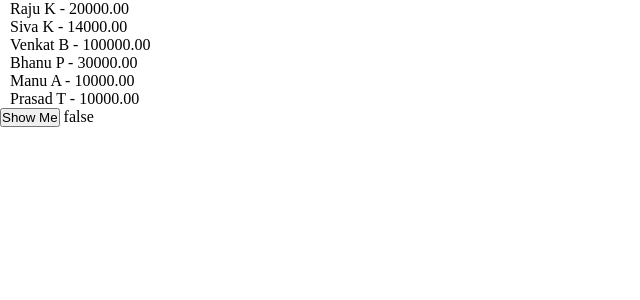
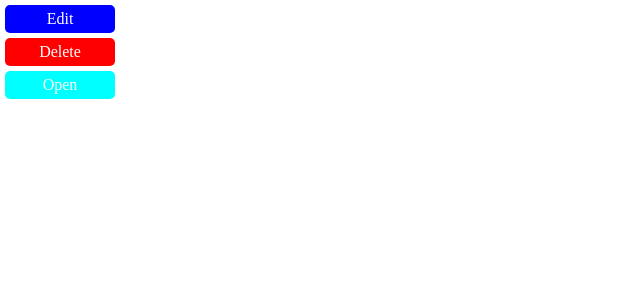
Before and after one commit to mynameiseswar/shopping-cart-1, an Angular app: page / in a window 1280 px wide. Shown: the top 300 px of the page, without its empty margins (0-640 px from the left). Built offline with nearby package versions, Linux system fonts and the light colour scheme.

Commit message:
@Input() and @Output()

```diff
--- a/src/app/app.component.html
+++ b/src/app/app.component.html
@@ -1,68 +1,22 @@
-<!-- <button class="app-button" (click)="showBoxType('red')"> Red</button>
-<button class="app-button" (click)="showBoxType('green')"> Green</button>
-<button class="app-button" (click)="showBoxType('blue')"> Blue</button>
-<button class="app-button" (click)="showBoxType('default')"> Default </button>
-
-
-@switch (showBox) {
-    @case ('red') {
-        <section class="box red"></section>
-    }
-    @case ('green'){
-        <section class="box green"></section>
-    }
-    @case ('blue'){
-        <section class="box blue"></section>
-    }
-    @default {
-        <section class="box default"></section>
-    }
-} -->
-
-<!-- @for(item of student; track item; let i = $index){
-    <p> {{i}} {{item}}</p>
-}@empty {
-    <p>  No recoard found.</p>
-} -->
-
-<!-- @for(eachHotel of hotelList; track eachHotel){
-     @if(eachHotel.isOpen){
-<section>
-    <img src="../assets/app-images/logo-mg.png" height="100px" alt="hotel-image"/>
-  <p> Id:{{ eachHotel.id }}</p>
-  <p> Name: {{ eachHotel.hotelName }}</p>
-  <p class="h-address"> Address: {{ eachHotel.address | lowercase  }}</p>
-  <p>------------------------------</p>
-</section>
-} }@empty {
-<p>No Hotels Are found.</p>
-} -->
-
-
-<!-- Angular Pipes-->
-
-<!-- Currency Pipe-->
-
-
-<!-- <p>Total Amount Is: {{totalAmount | currency: 'USD' : 'symbol' : '4.2-4' }}</p>
-<p>Total Amount Is: {{totalAmount | percent: '2.2-4'}}</p>
 
 
 
-<p style="margin-left: 100px;"> {{todayDate | date}}</p>
-<p style="margin-left: 100px;"> {{todayDate | date: 'medium'}}</p>
-<p style="margin-left: 100px;"> {{todayDate | date: 'shortTime'}}</p>
-<p style="margin-left: 100px;"> {{todayDate | date:'MM dd yyyy  hh:mm:s a'}}</p> -->
+
+<app-my-button [type]="'edit'" [title]="'Edit'" [className]="'app-blue'" (buttonClicked)="appButtonClicked($event)"></app-my-button>
+<app-my-button [type]="'delete'" [title]="'Delete'" [className]="'app-red'" (buttonClicked)="appButtonClicked($event)"></app-my-button>
+<app-my-button [type]="'open'" [title]="'Open'" [className]="'app-cyan'" (buttonClicked)="appButtonClicked($event)"></app-my-button>
 
 
 
-@for(emp of employeList; track emp){
-    <!-- <p style="margin-left: 10px;">{{emp.firstName}} {{emp.lastName}}</p> -->
-    <p style="margin-left: 10px;">{{emp | fullName}} - {{emp.salary | salary: '2'   }}</p>
-}@empty {
-    <p> No Recoards.</p>
-}
 
-<button (click)="showMeBox()"> Show Me </button>
+<!-- <button class="app-button">
+    Click Me
+</button>
 
-{{boxStatus}}
+<button class="app-button">
+    Click Me
+</button>
+
+<button class="app-button">
+    Click Me
+</button> -->
--- a/src/app/app.component.scss
+++ b/src/app/app.component.scss
@@ -25,14 +25,3 @@
 .default{
     background-color: #000000;
 }
-
-
-.app-button{
-    padding: 5px;
-    background-color: red;
-    color: white;
-    border: none;
-    cursor: pointer;
-    margin: 5px;
-    border-radius: 5px;
-}
--- a/src/app/app.component.ts
+++ b/src/app/app.component.ts
@@ -3,6 +3,7 @@ import { Component } from '@angular/core';
 import { RouterOutlet } from '@angular/router';
 import { FullNamePipe } from './utils/pipe/full-name.pipe';
 import { SalaryPipe } from './utils/pipe/salary.pipe';
+import { MyButtonComponent } from './core-components/my-button/my-button.component';
 
 export interface IStudent{
   name: string,
@@ -16,7 +17,7 @@ export interface IStudent{
 @Component({
   selector: 'app-root',
   standalone: true,
-  imports: [RouterOutlet, CommonModule, FullNamePipe, SalaryPipe],
+  imports: [RouterOutlet, CommonModule, FullNamePipe, SalaryPipe, MyButtonComponent],
   templateUrl: './app.component.html',
   styleUrl: './app.component.scss'
 })
@@ -77,4 +78,10 @@ export class AppComponent {
     this.boxStatus = !this.boxStatus;
   }
 
+
+  appButtonClicked(e: string){
+    //console.log("App Button Got Clicked.................");
+
+    console.log(e)
+  }
 }
--- /dev/null
+++ b/src/app/core-components/my-button/my-button.component.html
@@ -0,0 +1 @@
+<section class="app-button" (click)="buttonClick()" [ngClass]="className"> {{buttonTitle}} </section>
--- /dev/null
+++ b/src/app/core-components/my-button/my-button.component.scss
@@ -0,0 +1,29 @@
+.app-button{
+    padding: 5px;
+    background-color: green;
+    color: white;
+    cursor: pointer;
+    margin: 5px;
+    border-radius: 5px;
+    width: 100px;
+    text-align: center;
+}
+
+.app-button:hover{
+    background-color: rgb(43, 172, 43);
+}
+
+.app-blue{
+    background-color: blue;
+}
+.app-red{
+    background-color: red;
+}
+
+.app-cyan{
+    background-color: cyan;
+}
+
+.app-cyan:hover{
+    background-color: rgb(5, 100, 100);
+}
--- /dev/null
+++ b/src/app/core-components/my-button/my-button.component.ts
@@ -0,0 +1,28 @@
+import { CommonModule } from '@angular/common';
+import { Component, EventEmitter, Input, Output } from '@angular/core';
+
+@Component({
+  selector: 'app-my-button',
+  standalone: true,
+  imports: [CommonModule],
+  templateUrl: './my-button.component.html',
+  styleUrl: './my-button.component.scss'
+})
+export class MyButtonComponent {
+
+  // buttonTitle = 'ABC';
+
+
+  @Input('title') buttonTitle: string = 'Click Me';
+
+  @Input('className') className: string ='';
+  @Input() type!: string;
+
+  @Output() buttonClicked = new EventEmitter<string>();
+
+  buttonClick(){
+    // console.log("Button Clicked");
+    this.buttonClicked.emit(this.type);
+  }
+
+}
```
Also changed, not shown: 1 other file (tests, documents, lock files or other folders).
